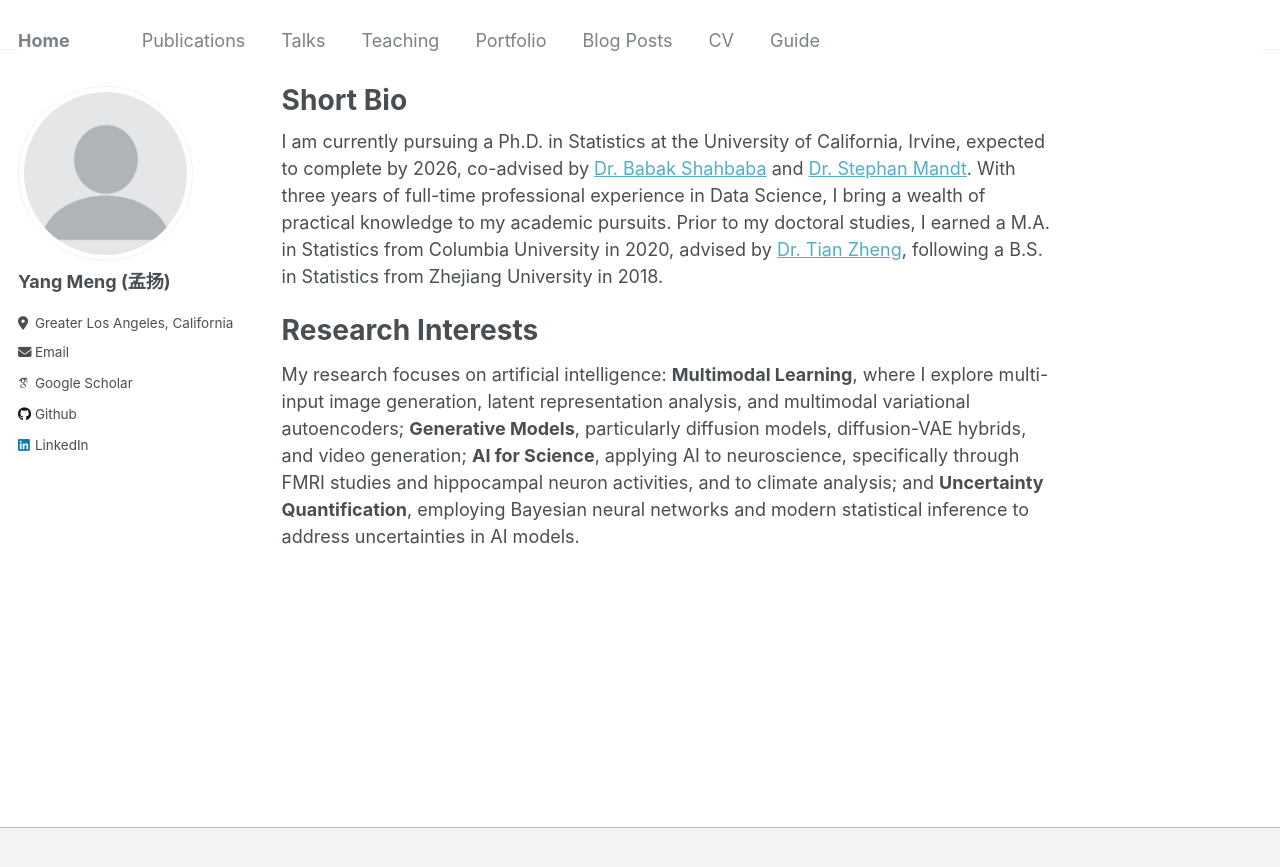
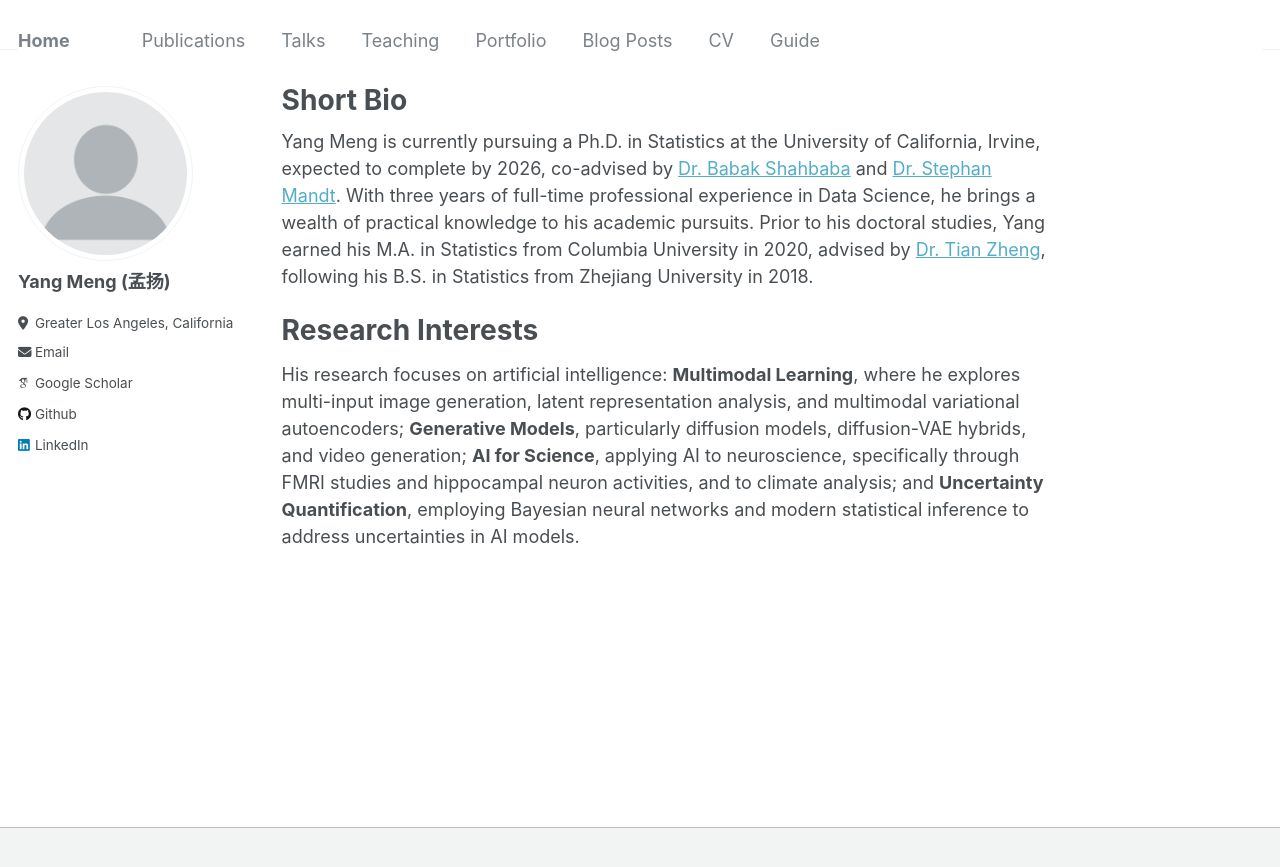
Before and after one commit to yangmeng96/yangmeng96.github.io, a Jekyll site: the page built from _pages/about.md, in a window 1280 px wide. Shown: the top 867 px of the page. Built offline with Jekyll 4.4.1, drawn with Linux system fonts in a browser that asks for light colours; some web fonts are replaced.

Commit message:
Update about.md

```diff
--- a/_pages/about.md
+++ b/_pages/about.md
@@ -7,8 +7,8 @@
   - /about.html
 ---
 
-I am currently pursuing a Ph.D. in Statistics at the University of California, Irvine, expected to complete by 2026, co-advised by [Dr. Babak Shahbaba](https://ics.uci.edu/~babaks/) and [Dr. Stephan Mandt](http://www.stephanmandt.com/). With three years of full-time professional experience in Data Science, I bring a wealth of practical knowledge to my academic pursuits. Prior to my doctoral studies, I earned a M.A. in Statistics from Columbia University in 2020, advised by [Dr. Tian Zheng](http://www.stat.columbia.edu/~tzheng/), following a B.S. in Statistics from Zhejiang University in 2018.
+Yang Meng is currently pursuing a Ph.D. in Statistics at the University of California, Irvine, expected to complete by 2026, co-advised by [Dr. Babak Shahbaba](https://ics.uci.edu/~babaks/) and [Dr. Stephan Mandt](http://www.stephanmandt.com/). With three years of full-time professional experience in Data Science, he brings a wealth of practical knowledge to his academic pursuits. Prior to his doctoral studies, Yang earned his M.A. in Statistics from Columbia University in 2020, advised by [Dr. Tian Zheng](http://www.stat.columbia.edu/~tzheng/), following his B.S. in Statistics from Zhejiang University in 2018.
 
 Research Interests
 ======
-My research focuses on artificial intelligence: **Multimodal Learning**, where I explore multi-input image generation, latent representation analysis, and multimodal variational autoencoders; **Generative Models**, particularly diffusion models, diffusion-VAE hybrids, and video generation; **AI for Science**, applying AI to neuroscience, specifically through FMRI studies and hippocampal neuron activities, and to climate analysis; and **Uncertainty Quantification**, employing Bayesian neural networks and modern statistical inference to address uncertainties in AI models.
+His research focuses on artificial intelligence: **Multimodal Learning**, where he explores multi-input image generation, latent representation analysis, and multimodal variational autoencoders; **Generative Models**, particularly diffusion models, diffusion-VAE hybrids, and video generation; **AI for Science**, applying AI to neuroscience, specifically through FMRI studies and hippocampal neuron activities, and to climate analysis; and **Uncertainty Quantification**, employing Bayesian neural networks and modern statistical inference to address uncertainties in AI models.
```
